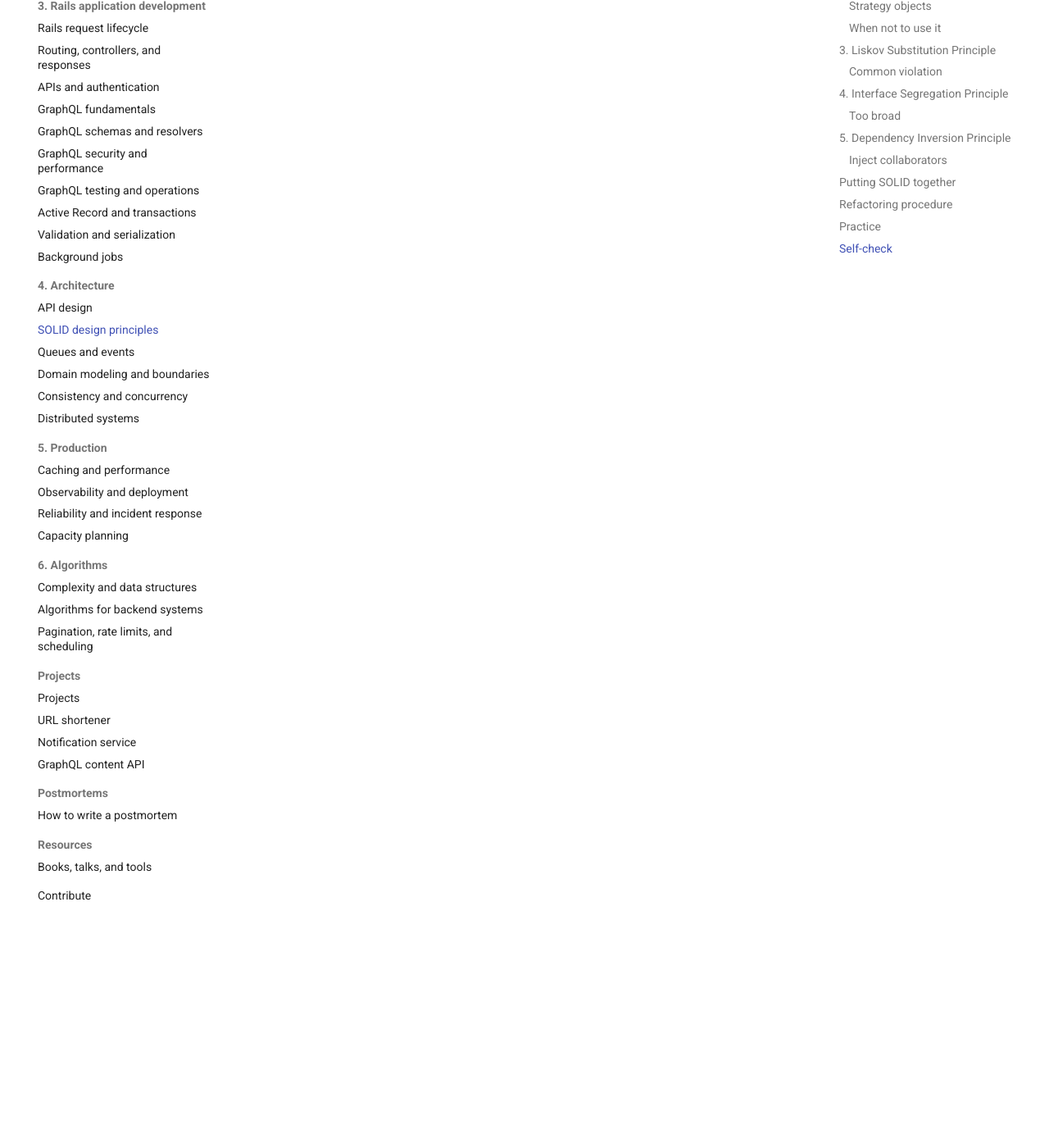
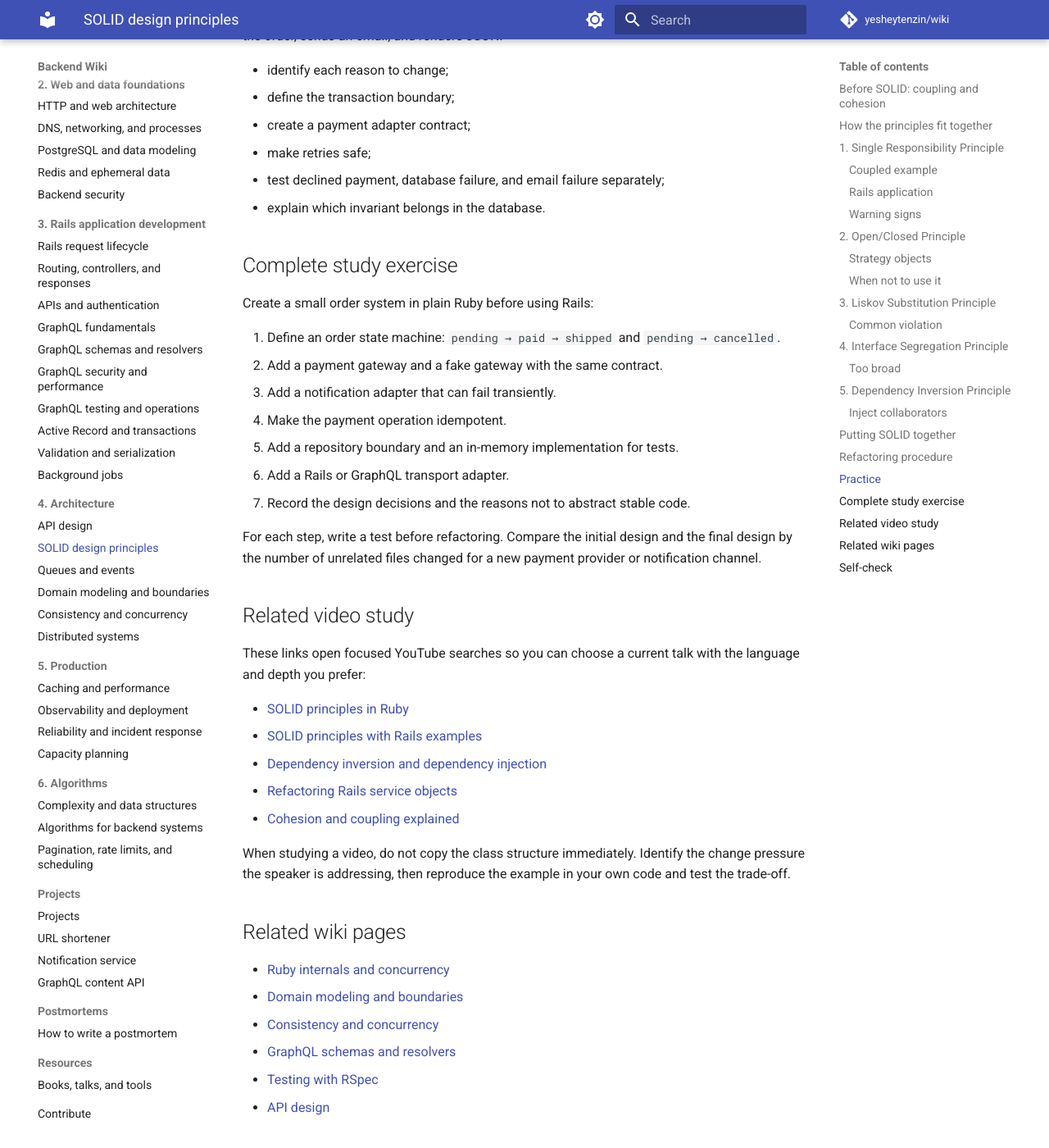
Before and after one commit to yesheytenzin/wiki, an MkDocs documentation site: the page built from docs/architecture/solid.md, in a window 1280 px wide and 1400 px high, scrolled down 6415 px. Shown: the whole window at 82% size. Built offline with MkDocs 1.6.1 and Material for MkDocs 9.7.7, drawn with Linux system fonts in a browser that asks for light colours; comment, search, counter and statistics services are not loaded; some of the changed text lies outside the part shown.

Commit message:
Expand SOLID guide with study resources
Co-authored-by: Copilot <223556219+Copilot@users.noreply.github.com>

````diff
--- a/docs/architecture/solid.md
+++ b/docs/architecture/solid.md
@@ -12,6 +12,39 @@ These are not rules for creating more classes. They help identify where a
 change belongs, which behavior must remain stable, and which dependency should
 be replaceable. Apply them when a system has real change pressure; do not
 split every five-line method into an abstraction.
+
+## Before SOLID: coupling and cohesion
+
+SOLID becomes easier to apply when two measures are clear:
+
+- **Cohesion:** how strongly the responsibilities inside one unit belong
+  together. High cohesion means a class has a focused purpose.
+- **Coupling:** how much one unit knows about or depends on another. Low
+  coupling means a change can remain local.
+
+The goal is not minimum coupling at any cost. A useful design has cohesive
+units and explicit coupling at boundaries. A database model may reasonably
+couple itself to persistence, while a pricing policy should not know how an
+email provider works.
+
+## How the principles fit together
+
+The principles reinforce one another:
+
+```text
+cohesive policy
+    ↓
+small interface → substitutable adapter
+    ↓
+dependency injected at a boundary
+    ↓
+new variation added without changing stable policy
+```
+
+SRP identifies responsibilities. OCP gives likely variation an extension
+point. LSP checks whether implementations honor the point. ISP keeps the
+point small. DIP makes the high-level policy depend on the point rather than
+an infrastructure detail.
 
 ## 1. Single Responsibility Principle
 
@@ -265,6 +298,47 @@ payment, saves the order, sends an email, and renders JSON:
 - test declined payment, database failure, and email failure separately;
 - explain which invariant belongs in the database.
 
+## Complete study exercise
+
+Create a small order system in plain Ruby before using Rails:
+
+1. Define an order state machine: `pending → paid → shipped` and
+   `pending → cancelled`.
+2. Add a payment gateway and a fake gateway with the same contract.
+3. Add a notification adapter that can fail transiently.
+4. Make the payment operation idempotent.
+5. Add a repository boundary and an in-memory implementation for tests.
+6. Add a Rails or GraphQL transport adapter.
+7. Record the design decisions and the reasons not to abstract stable code.
+
+For each step, write a test before refactoring. Compare the initial design and
+the final design by the number of unrelated files changed for a new payment
+provider or notification channel.
+
+## Related video study
+
+These links open focused YouTube searches so you can choose a current talk
+with the language and depth you prefer:
+
+- [SOLID principles in Ruby](https://www.youtube.com/results?search_query=SOLID+principles+Ruby)
+- [SOLID principles with Rails examples](https://www.youtube.com/results?search_query=SOLID+principles+Ruby+on+Rails)
+- [Dependency inversion and dependency injection](https://www.youtube.com/results?search_query=dependency+inversion+dependency+injection+Ruby)
+- [Refactoring Rails service objects](https://www.youtube.com/results?search_query=refactoring+Rails+service+objects+SOLID)
+- [Cohesion and coupling explained](https://www.youtube.com/results?search_query=cohesion+coupling+software+design)
+
+When studying a video, do not copy the class structure immediately. Identify
+the change pressure the speaker is addressing, then reproduce the example in
+your own code and test the trade-off.
+
+## Related wiki pages
+
+- [Ruby internals and concurrency](../ruby/internals-concurrency.md)
+- [Domain modeling and boundaries](domain-modeling.md)
+- [Consistency and concurrency](consistency.md)
+- [GraphQL schemas and resolvers](../graphql/schemas-resolvers.md)
+- [Testing with RSpec](../ruby/testing.md)
+- [API design](api-design.md)
+
 ## Self-check
 
 - What is the actual reason this class changes?
````
Also changed, not shown: docs/questions.md (+6 -0 lines), docs/resources/index.md (+9 -0 lines).
